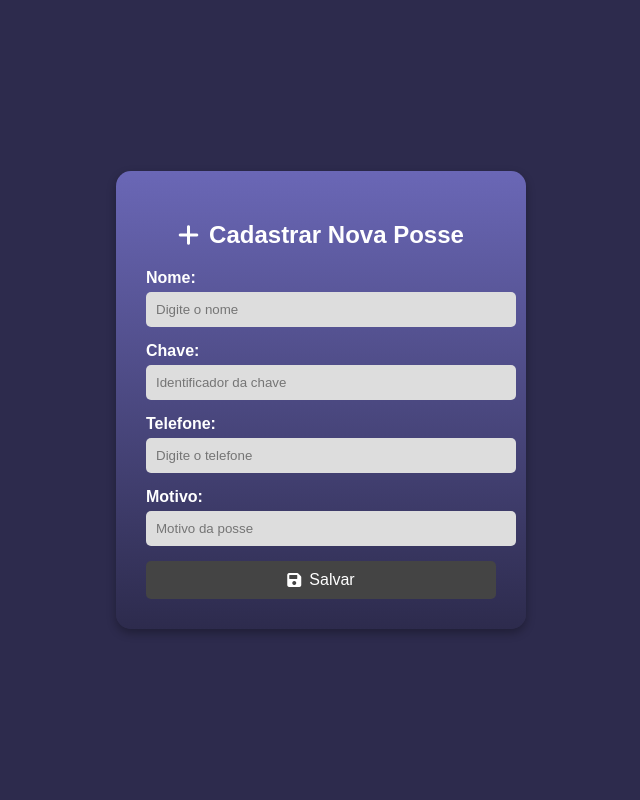
After one commit to FranP2/keyguard, a Django app: template keyguard/templates/front_end/cadastrPosse.html in a window 1280 px wide. The commit adds this page. Shown: the whole page, without its empty margins (319-959 px from the left). Run offline with Django 3.2, Linux system fonts and the light colour scheme; the template is opened without the code that fills it, so the values that code supplies are empty.

Commit message:
add:modif

```diff
--- a/keyguard/models.py
+++ b/keyguard/models.py
@@ -60,7 +60,7 @@ class Chave(models.Model):
 # Modelo de Autorização
 class Autorizacao(models.Model):
     nome = models.CharField(max_length=100)
-    matricula = models.CharField(max_length=20, unique=True, blank=True, null=True)
+    matricula = models.CharField(max_length=20, blank=True, null=True)
     sala = models.ForeignKey(Sala, on_delete=models.CASCADE)
     motivo = models.TextField()
     data_retirada = models.DateTimeField()
@@ -72,7 +72,7 @@ class Autorizacao(models.Model):
 # Modelo de Solicitação de Posse de Chave
 class SolicitacaoPosseChave(models.Model):
     nome = models.CharField(max_length=100)
-    matricula = models.CharField(max_length=20, unique=True, blank=True, null=True)
+    matricula = models.CharField(max_length=20, blank=True, null=True)
     sala = models.ForeignKey(Sala, on_delete=models.CASCADE)
     motivo_solicitacao = models.TextField()
     email = models.EmailField()
--- /dev/null
+++ b/keyguard/templates/front_end/cadastrPosse.html
@@ -0,0 +1,219 @@
+<!--<!DOCTYPE html>
+<html lang="pt-BR">
+<head>
+    <meta charset="UTF-8">
+    <meta name="viewport" content="width=device-width, initial-scale=1.0">
+    <title>Cadastrar Posse</title>
+    Link para Font Awesome
+    <link href="https://cdnjs.cloudflare.com/ajax/libs/font-awesome/6.0.0-beta3/css/all.min.css" rel="stylesheet">
+    <style>
+        body {
+            font-family: Arial, sans-serif;
+            background-color: #2d2b4d;
+            color: white;
+            display: flex;
+            justify-content: center;
+            align-items: center;
+            min-height: 100vh;
+            margin: 0;
+        }
+        .container {
+            background: linear-gradient(to bottom, #6a67b6, #2d2b4d);
+            padding: 30px;
+            border-radius: 15px;
+            box-shadow: 0 4px 10px rgba(0, 0, 0, 0.3);
+            width: 350px;
+        }
+        h2 {
+            text-align: center;
+            display: flex;
+            align-items: center;
+            justify-content: center;
+            margin-bottom: 20px;
+        }
+        h2 i {
+            margin-right: 10px;
+        }
+        label {
+            margin-top: 10px;
+            font-weight: bold;
+        }
+        input {
+            display: block;
+            width: 100%;
+            padding: 10px;
+            margin: 5px 0 15px;
+            border: none;
+            border-radius: 5px;
+            background-color: #ddd;
+        }
+        button {
+            background-color: #444;
+            color: white;
+            padding: 10px;
+            border: none;
+            border-radius: 5px;
+            cursor: pointer;
+            width: 100%;
+            margin-top: 10px;
+            display: flex;
+            align-items: center;
+            justify-content: center;
+            font-size: 16px;
+        }
+        button:hover {
+            background-color: #5e5e8b;
+        }
+        button i {
+            margin-right: 8px;
+        }
+    </style>
+</head>
+<body>
+    <div class="container">
+        <h2><i class="fas fa-key"></i> Nova Posse</h2>
+        <label for="nome">Nome:</label>
+        <input type="text" id="nome" placeholder="Digite o nome">
+        <label for="matricula">Matrícula:</label>
+        <input type="text" id="matricula" placeholder="Digite a matrícula">
+        <label for="sala">N° Sala:</label>
+        <input type="text" id="sala" placeholder="Número da sala">
+        <label for="motivo">Motivo:</label>
+        <input type="text" id="motivo" placeholder="Motivo da posse">
+        <label for="data">Data de Posse:</label>
+        <input type="date" id="data">
+        <label for="email">Email:</label>
+        <input type="email" id="email" placeholder="Digite o email">
+        <label for="telefone">Telefone:</label>
+        <input type="tel" id="telefone" placeholder="Digite o telefone">
+        <button onclick="salvarPosse()"><i class="fas fa-save"></i> Salvar</button>
+    </div>
+
+    <script>
+        function salvarPosse() {
+            const nome = document.getElementById('nome').value;
+            const matricula = document.getElementById('matricula').value;
+            const sala = document.getElementById('sala').value;
+            const motivo = document.getElementById('motivo').value;
+            const data = document.getElementById('data').value;
+            const email = document.getElementById('email').value;
+            const telefone = document.getElementById('telefone').value;
+
+            if (nome && matricula && sala && motivo && data && email && telefone) {
+                const posse = { nome, matricula, sala, motivo, data, email, telefone };
+                // Aqui você pode salvar em um local de sua escolha (localStorage, API, etc.)
+                alert("Posse cadastrada com sucesso!");
+                window.location.href = "lista_posse.html"; // Redireciona para a lista de posse
+            } else {
+                alert("Todos os campos devem ser preenchidos!");
+            }
+        }
+    </script>
+</body>
+</html>-->
+
+
+<!DOCTYPE html>
+<html lang="pt-BR">
+<head>
+    <meta charset="UTF-8">
+    <meta name="viewport" content="width=device-width, initial-scale=1.0">
+    <title>Cadastrar Posse de Chaves</title>
+    <link rel="stylesheet" href="https://cdnjs.cloudflare.com/ajax/libs/font-awesome/6.0.0-beta3/css/all.min.css">
+    <style>
+        body {
+            font-family: Arial, sans-serif;
+            background-color: #2d2b4d;
+            color: white;
+            display: flex;
+            justify-content: center;
+            align-items: center;
+            min-height: 100vh;
+            margin: 0;
+        }
+        .container {
+            background: linear-gradient(to bottom, #6a67b6, #2d2b4d);
+            padding: 30px;
+            border-radius: 15px;
+            box-shadow: 0 4px 10px rgba(0, 0, 0, 0.3);
+            width: 350px;
+        }
+        h2 {
+            text-align: center;
+            display: flex;
+            align-items: center;
+            justify-content: center;
+            margin-bottom: 20px;
+        }
+        h2 i {
+            margin-right: 10px;
+        }
+        label {
+            margin-top: 10px;
+            font-weight: bold;
+        }
+        input {
+            display: block;
+            width: 100%;
+            padding: 10px;
+            margin: 5px 0 15px;
+            border: none;
+            border-radius: 5px;
+            background-color: #ddd;
+        }
+        button {
+            background-color: #444;
+            color: white;
+            padding: 10px;
+            border: none;
+            border-radius: 5px;
+            cursor: pointer;
+            width: 100%;
+            margin-top: 10px;
+            display: flex;
+            align-items: center;
+            justify-content: center;
+            font-size: 16px;
+        }
+        button:hover {
+            background-color: #5e5e8b;
+        }
+        button i {
+            margin-right: 8px;
+        }
+    </style>
+</head>
+<body>
+    <div class="container">
+        <h2><i class="fas fa-plus"></i>Cadastrar Nova Posse</h2>
+        <label for="nome">Nome:</label>
+        <input type="text" id="nome" placeholder="Digite o nome">
+        <label for="chave">Chave:</label>
+        <input type="text" id="chave" placeholder="Identificador da chave">
+        <label for="telefone">Telefone:</label>
+        <input type="tel" id="telefone" placeholder="Digite o telefone">
+        <label for="motivo">Motivo:</label>
+        <input type="text" id="motivo" placeholder="Motivo da posse">
+        <button onclick="salvarPosse()"><i class="fas fa-save"></i> Salvar</button>
+    </div>
+
+    <script>
+        function salvarPosse() {
+            const nome = document.getElementById('nome').value;
+            const chave = document.getElementById('chave').value;
+            const telefone = document.getElementById('telefone').value;
+            const motivo = document.getElementById('motivo').value;
+
+            if (nome && chave && telefone && motivo) {
+                const novaPosse = { nome, chave, telefone, motivo };
+                // Adiciona a nova posse ao array
+                // Exemplo: Salvar localmente ou enviar para um servidor (API)
+                alert("Posse cadastrada com sucesso!");
+                window.location.href = "index.html";  // Redireciona para a lista de posse
+            } else {
+                alert("Todos os campos devem ser preenchidos!");
+            }
+        }
+    </script>
+</body>
+</html>
--- a/keyguard/urls.py
+++ b/keyguard/urls.py
@@ -44,6 +44,7 @@ urlpatterns = [
     path('status/novo/', views.novo_status_geral, name='novo_status_geral'),
     path('status/<int:pk>/editar/', views.editar_status_geral, name='editar_status_geral'),
     path('status/<int:pk>/deletar/', views.deletar_status_geral, name='deletar_status_geral'),
+    path('nova_solicitacao/', views.nova_solicitacao, name='nova_solicitacao'),
 
     # Rotas de Registro e Login
     #path('registro/', views.registro_usuario, name='registro_usuario'),
@@ -58,4 +59,5 @@ urlpatterns = [
     path('registro/', views.registro_usuario, name='registro_usuario'),  # Tela de Registro
     path('logout/', views.logout_usuario, name='logout_usuario'),  # Logout
     path('usuarios/', views.lista_usuarios, name='lista_usuarios'),  # Página protegida (exemplo)
+
 ]
```
Also changed, not shown: keyguard/forms.py (+8 -0 lines), keyguard/templates/front_end/ConsultarPosse.html (deleted, +0 -92 lines), keyguard/templates/front_end/ListaSalas.html (+2 -11 lines), keyguard/templates/front_end/cadastrochaves.html (+34 -4 lines), keyguard/templates/front_end/listachaves.html (+33 -18 lines), keyguard/templates/front_end/possechaves.html (+3 -20 lines), keyguard/templates/front_end/sala.html (+56 -18 lines), keyguard/views.py (+18 -9 lines).
